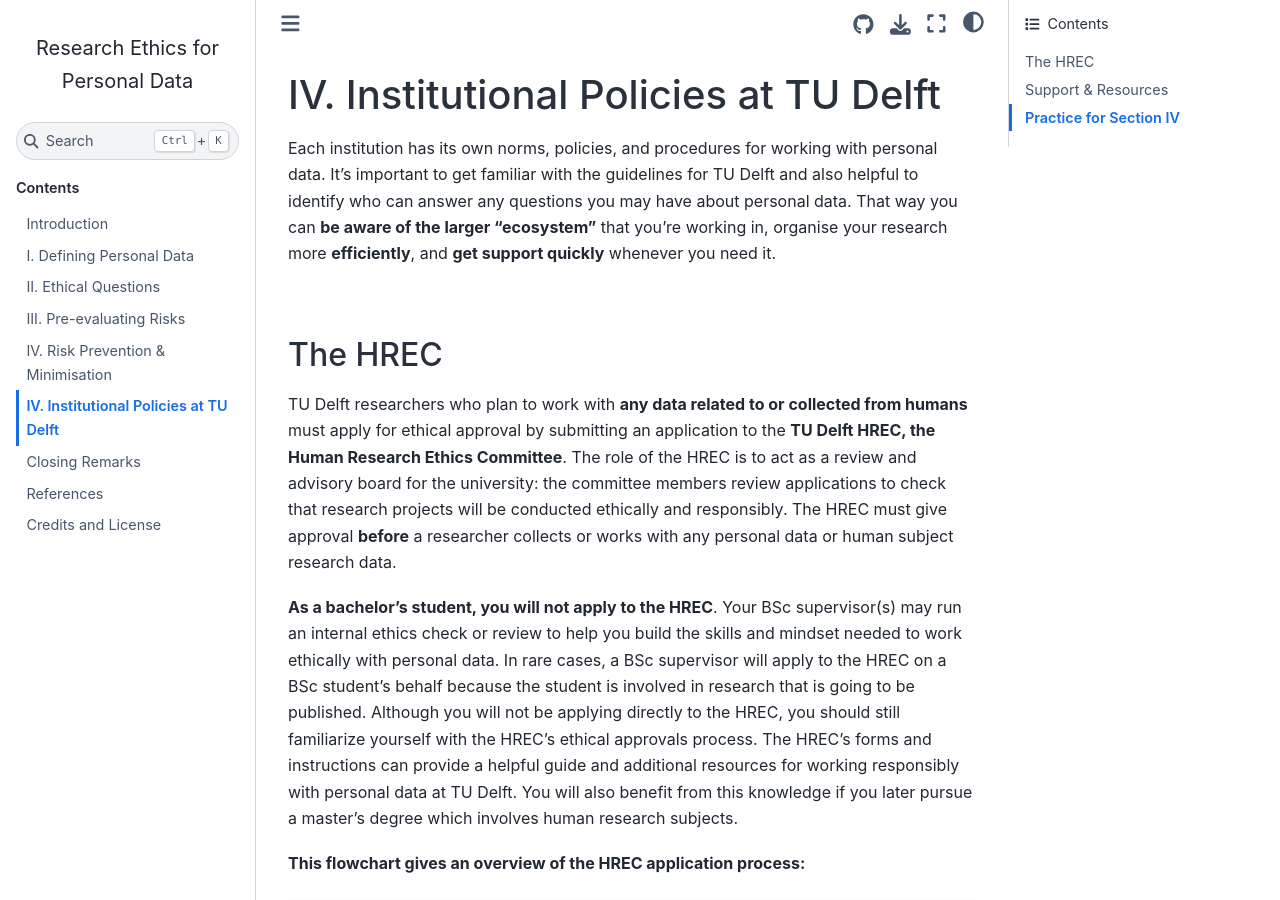
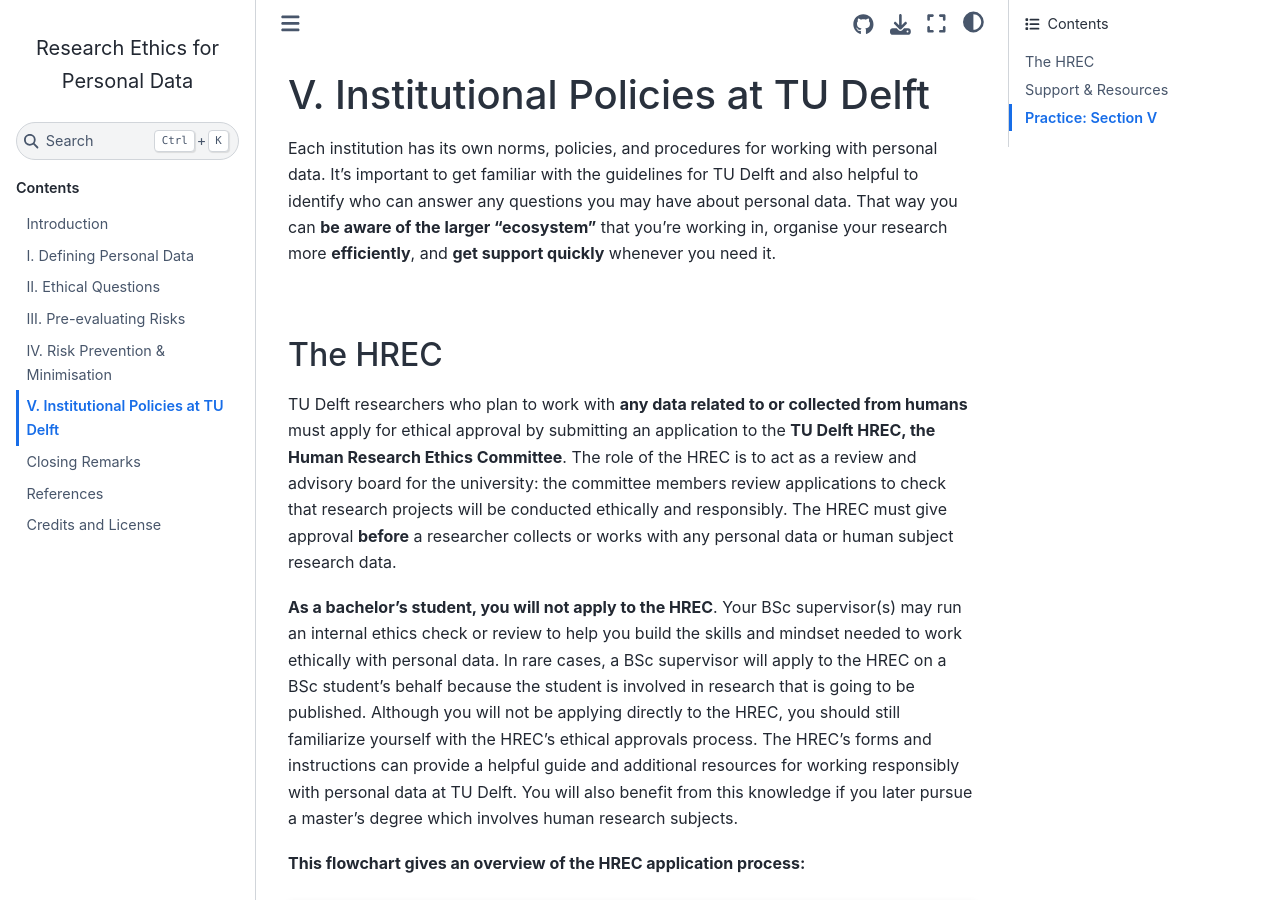
Before and after one commit to tu-delft-library/BSc_Research_Ethics_for_Personal_Data, a Jupyter Book: the page built from book/institutional_policies.md, in a window 1280 px wide and 900 px high. Built offline with Jupyter Book 1.0.4 settings and Sphinx 7.4.7 and the Sphinx Book theme 1.1.4, drawn with Linux system fonts in a browser that asks for light colours; comment, search, counter and statistics services are not loaded; some of the changed text lies outside the part shown.

Commit message:
Update institutional_policies.md

```diff
--- a/book/institutional_policies.md
+++ b/book/institutional_policies.md
@@ -1,4 +1,4 @@
-# IV. Institutional Policies at TU Delft
+# V. Institutional Policies at TU Delft
 
 Each institution has its own norms, policies, and procedures for working with personal data. It's important to get familiar with the guidelines for TU Delft and also helpful to identify who can answer any questions you may have about personal data. That way you can **be aware of the larger “ecosystem”** that you're working in, organise your research more **efficiently**, and **get support quickly** whenever you need it.
 <br>
@@ -64,7 +64,7 @@
 - <a href="https://www.tudelft.nl/en/library/data-management/training-and-events/training-for-researchers/personal-data-human-subjects-in-research" target="_blank">Personal Data & Human Subjects in Research</a>: This is a much more detailed and extended course which was designed for PhD candidates. It is open to BSc students who are interested in learning more.
 
 
-## Practice for Section IV
+## Practice: Section V
 Check your understanding about institutional practices by completing three practice questions.
 <iframe src="https://tudelft.h5p.com/content/1292839830104851067/embed" aria-label="Section #4 Quiz" width="1088" height="637" frameborder="0" allowfullscreen="allowfullscreen" allow="autoplay *; geolocation *; microphone *; camera *; midi *; encrypted-media *"></iframe><script src="https://tudelft.h5p.com/js/h5p-resizer.js" charset="UTF-8"></script>
 <br>
```
